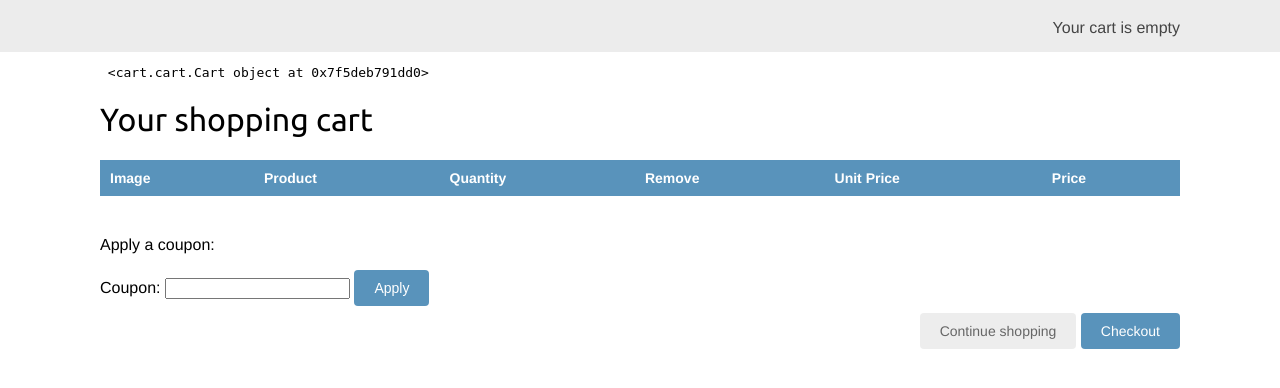
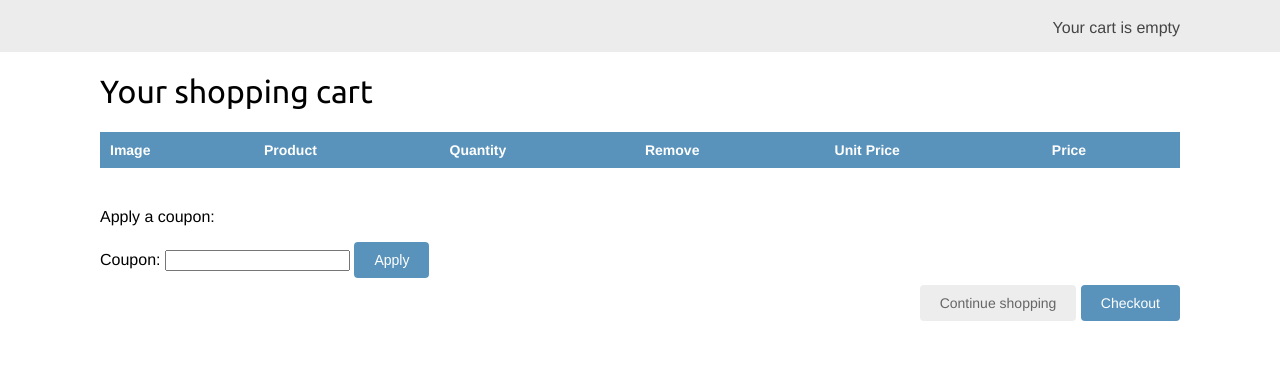
Before and after one commit to bangrobe/django-onlineshop, a Django app: page /en/cart/ in a window 1280 px wide. Shown: the part 46-434 px from the top of the page. Run offline with Django 4.2, Linux system fonts and the light colour scheme; lists and menus that the app fills with data are empty; parts of the project's set-up code (start-up, migrations or seed data) failed here and were passed over.

Commit message:
Fix cart page

```diff
--- a/django-onlineshop/cart/templates/cart/detail.html
+++ b/django-onlineshop/cart/templates/cart/detail.html
@@ -6,7 +6,6 @@
 {% endblock title %}
 
 {% block content %}
-<pre> {{ cart|pprint}} </pre>
     <h1>{% trans "Your shopping cart" %}</h1>
     <table class="cart">
         <thead>
```
